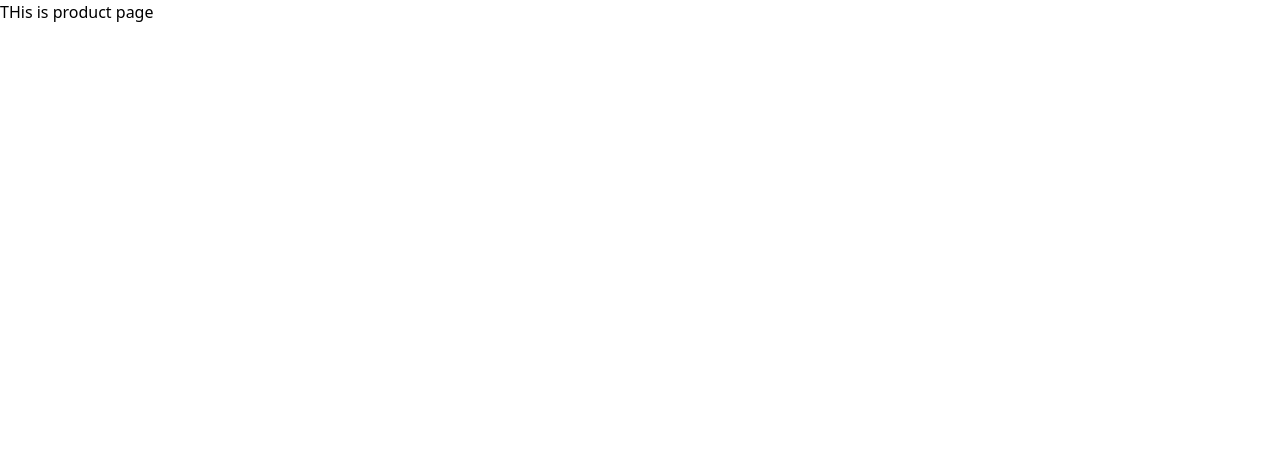
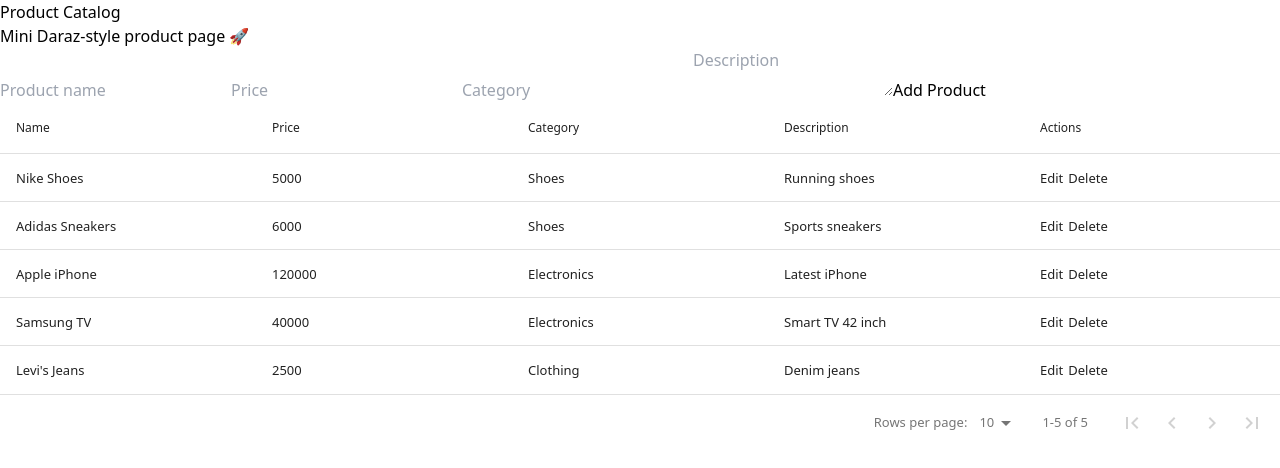
Before and after one commit to Subigya10/VitalDrop, a React (Vite) app in the folder vite-project/: page /adminproduct in a window 1280 px wide. Before the commit this address led to /product. Shown: the top 468 px of the page. Built offline with nearby package versions, Linux system fonts and the light colour scheme; no server answers; sample sign-in values are in the browser's storage.

Commit message:
sample for product and admin

```diff
--- a/vite-project/package.json
+++ b/vite-project/package.json
@@ -14,6 +14,7 @@
     "axios": "^1.13.2",
     "lucide-react": "^0.562.0",
     "react": "^19.2.0",
+    "react-data-table-component": "^7.7.0",
     "react-dom": "^19.2.0",
     "react-hook-form": "^7.69.0",
     "react-router-dom": "^7.11.0",
--- a/vite-project/src/pages/private/AdminProduct.jsx
+++ b/vite-project/src/pages/private/AdminProduct.jsx
@@ -1,46 +1,121 @@
-import React, { useEffect, useState } from "react";
-import { useNavigate } from "react-router-dom";
+import "../../App.css";
+import DataTable from "react-data-table-component";
+import { useEffect, useState } from "react";
+import { useForm } from "react-hook-form";
 
-const AdminProductPage = () => {
+function AdminUserProducts() {
+  // ✅ Seed products (pre-filled like Daraz)
+  const seedProducts = [
+    { _id: "1", name: "Nike Shoes", price: 5000, category: "Shoes", description: "Running shoes" },
+    { _id: "2", name: "Adidas Sneakers", price: 6000, category: "Shoes", description: "Sports sneakers" },
+    { _id: "3", name: "Apple iPhone", price: 120000, category: "Electronics", description: "Latest iPhone" },
+    { _id: "4", name: "Samsung TV", price: 40000, category: "Electronics", description: "Smart TV 42 inch" },
+    { _id: "5", name: "Levi's Jeans", price: 2500, category: "Clothing", description: "Denim jeans" }
+  ];
+
   const [products, setProducts] = useState([]);
-  const navigate = useNavigate();
+  const [editingId, setEditingId] = useState(null);
 
+  const {
+    register,
+    handleSubmit,
+    reset,
+    formState: { errors }
+  } = useForm();
+
+  // 🔄 Load products on page load
   useEffect(() => {
-    const fetchAdminProducts = async () => {
-      try {
-        const res = await fetch("http://localhost:5000/api/products/admin/products", {
-          headers: {
-            "Authorization": `Bearer ${localStorage.getItem("access_token")}`,
-            "Content-Type": "application/json",
-          },
-        });
+    setProducts(seedProducts);
+  }, []);
 
-        if (res.status === 403) {
-          alert("You are not authorized to access this page.");
-          return navigate("/product"); // redirect non-admins
-        }
+  // ➕ ADD / ✏️ UPDATE product
+  const onSubmit = (data) => {
+    if (editingId) {
+      // Edit existing product
+      setProducts(products.map(p => p._id === editingId ? { ...p, ...data } : p));
+    } else {
+      // Add new product
+      setProducts([...products, { ...data, _id: Date.now().toString() }]);
+    }
+    reset();
+    setEditingId(null);
+  };
 
-        const data = await res.json();
-        setProducts(data.data);
-      } catch (err) {
-        console.error(err);
-        navigate("/product");
-      }
-    };
+  // ✏️ Edit product
+  const handleEdit = (product) => {
+    setEditingId(product._id);
+    reset(product); // fill form with existing data
+  };
 
-    fetchAdminProducts();
-  }, [navigate]);
+  // ❌ Delete product
+  const handleDelete = (id) => {
+    if (!window.confirm("Delete this product?")) return;
+    setProducts(products.filter(p => p._id !== id));
+  };
+
+  // 📊 Data table columns
+  const columns = [
+    { name: "Name", selector: row => row.name, sortable: true },
+    { name: "Price", selector: row => row.price, sortable: true },
+    { name: "Category", selector: row => row.category, sortable: true },
+    { name: "Description", selector: row => row.description },
+    {
+      name: "Actions",
+      cell: row => (
+        <>
+          <button onClick={() => handleEdit(row)} style={{ marginRight: "5px" }}>Edit</button>
+          <button onClick={() => handleDelete(row._id)}>Delete</button>
+        </>
+      )
+    }
+  ];
 
   return (
-    <div>
-      <h1>Admin Product Page</h1>
-      <ul>
-        {products.map((p) => (
-          <li key={p.id}>{p.name} - {p.quantity}</li>
-        ))}
-      </ul>
+    <div className="product-page">
+      <h1>Product Catalog</h1>
+      <p>Mini Daraz-style product page 🚀</p>
+
+      {/* 📝 Product Form */}
+      <form onSubmit={handleSubmit(onSubmit)} className="product-form">
+        <input
+          placeholder="Product name"
+          {...register("name", { required: "Name is required" })}
+        />
+        {errors.name && <p className="error">{errors.name.message}</p>}
+
+        <input
+          type="number"
+          placeholder="Price"
+          {...register("price", { required: "Price is required" })}
+        />
+        {errors.price && <p className="error">{errors.price.message}</p>}
+
+        <input
+          placeholder="Category"
+          {...register("category", { required: "Category is required" })}
+        />
+        {errors.category && <p className="error">{errors.category.message}</p>}
+
+        <textarea
+          placeholder="Description"
+          {...register("description")}
+        />
+
+        <button type="submit">
+          {editingId ? "Update Product" : "Add Product"}
+        </button>
+      </form>
+
+      {/* 📊 Data Table */}
+      <DataTable
+        columns={columns}
+        data={products}
+        pagination
+        highlightOnHover
+        responsive
+      />
     </div>
   );
-};
+}
 
-export default AdminProductPage;
+export default AdminUserProducts;
--- a/vite-project/src/pages/private/Product.jsx
+++ b/vite-project/src/pages/private/Product.jsx
@@ -1,4 +1,43 @@
-const Product = () => {
-  return <>THis is product page</>;
-};
-export default Product;
+import { useEffect, useState } from "react";
+
+
+const seedProducts = [
+  { _id: "1", name: "Nike Shoes", price: 5000, category: "Shoes", description: "Running shoes" },
+  { _id: "2", name: "Adidas Sneakers", price: 6000, category: "Shoes", description: "Sports sneakers" },
+  { _id: "3", name: "Apple iPhone", price: 120000, category: "Electronics", description: "Latest iPhone" },
+  { _id: "4", name: "Samsung TV", price: 40000, category: "Electronics", description: "Smart TV 42 inch" },
+  { _id: "5", name: "Levi's Jeans", price: 2500, category: "Clothing", description: "Denim jeans" }
+];
+
+function UserProductPage() {
+  const [products, setProducts] = useState([]);
+
+  useEffect(() => {
+    setProducts(seedProducts);
+  }, []);
+
+  return (
+    <div className="p-6 bg-gray-100 min-h-screen">
+      <h1 className="text-3xl font-bold mb-2 text-center">Product Catalog</h1>
+      <p className="text-center text-gray-600 mb-6">Browse products available for purchase 🚀</p>
+
+      <div className="grid grid-cols-1 sm:grid-cols-2 md:grid-cols-3 lg:grid-cols-4 gap-6">
+        {products.map((product) => (
+          <div key={product._id} className="bg-white rounded-lg shadow p-4 flex flex-col justify-between">
+            <div>
+              <h3 className="text-xl font-semibold mb-1">{product.name}</h3>
+              <p className="text-gray-800 mb-1"><span className="font-bold">Price:</span> ₹{product.price}</p>
+              <p className="text-gray-600 mb-1"><span className="font-bold">Category:</span> {product.category}</p>
+              <p className="text-gray-500">{product.description}</p>
+            </div>
+            <button className="mt-4 bg-white border border-gray-300 hover:bg-gray-100 text-gray-800 font-semibold py-2 px-4 rounded">
+              Add to Cart
+            </button>
+          </div>
+        ))}
+      </div>
+    </div>
+  );
+}
+
+export default UserProductPage;
--- a/vite-project/src/routes/PrivateRoutes.jsx
+++ b/vite-project/src/routes/PrivateRoutes.jsx
@@ -1,19 +1,22 @@
 import React, { Suspense } from "react";
 import { Navigate, Route, Routes } from "react-router-dom";
 
-const ProductPage = React.lazy(() => import("../pages/private/Product"));
-const AdminProductPage = React.lazy(() => import("../pages/private/AdminProduct"));
+const ProductPage = React.lazy(() => import("../pages/private/Product.jsx"));
+const AdminProductPage = React.lazy(() => import("../pages/private/AdminProduct.jsx"));
 
 const PrivateRoutes = () => {
-  const role = localStorage.getItem("role"); // get role from localStorage
+  const role = localStorage.getItem("role");
 
   return (
     <Suspense fallback={<div>Loading...</div>}>
       <Routes>
-        {/* All users can access their own product page */}
-        <Route path="/product" element={<ProductPage />} />
+        {/* Only regular users can access /product, admins get redirected */}
+        <Route
+          path="/product"
+          element={role === "admin" ? <Navigate to="/adminproduct" /> : <ProductPage />}
+        />
 
-        {/* Only admins can access admin product page */}
+        {/* Only admins can access /adminproduct, users get redirected */}
         <Route
           path="/adminproduct"
           element={role === "admin" ? <AdminProductPage /> : <Navigate to="/product" />}
```
Also changed, not shown: 2 other files (tests, documents, lock files or other folders).
